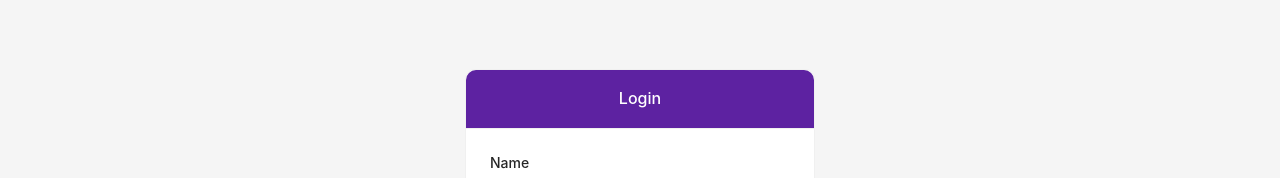
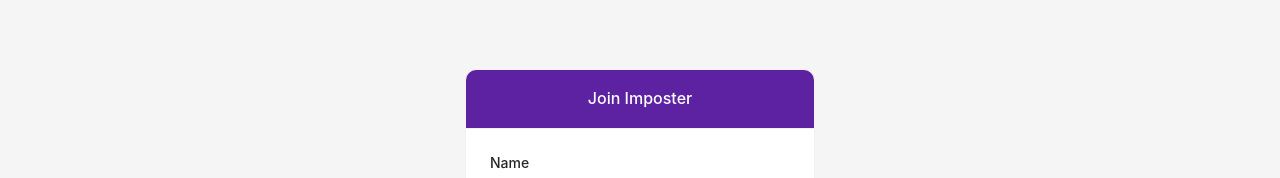
Before and after one commit to AbiramanK/webgame, a React (Create React App) app: page /game-rooms/1 in a window 1280 px wide. Shown: the part 208-386 px from the top of the page. Built offline with nearby package versions, Linux system fonts and the light colour scheme.

Commit message:
cosmetic changes

```diff
--- a/src/components/Matrix/Matrix.jsx
+++ b/src/components/Matrix/Matrix.jsx
@@ -80,7 +80,7 @@ export class Matrix extends React.Component {
                 :   <Cell isImposter={ false }
                         name={ location.name }
                         image={ location.image }
-                        isJackpot={ location._id === vars.location }
+                        isJackpot={ location._id === vars.round.tiles.current }
                         key={ index }
                     />
             matrix.push(cell)
--- a/src/components/Modelask/Answer.jsx
+++ b/src/components/Modelask/Answer.jsx
@@ -2,6 +2,8 @@ import React from "react";
 import { Modal, Button, Input } from "antd";
 import "./Answer.css";
 import { Colors } from "../../Colors";
+
+import { vars } from '../../SocketIO'
 
 class Answer extends React.Component {
   constructor(props) {
@@ -58,6 +60,7 @@ class Answer extends React.Component {
         width={700}
         maskClosable={ false }
       >
+        { !vars.player.isImposter && this.returnHeader() }
         <h3 style={{ color: "#000000" }}>
           { this.props.from.question }
         </h3>
@@ -82,6 +85,14 @@ class Answer extends React.Component {
       </div>
     )
   }
+
+  returnHeader = () => (
+    <h3 style={{ color: Colors.PRIMARY }}>
+      <span style={{ fontWeight: 400, color: 'black' }}>
+        The location is:
+      </span> { this.props.location.name }
+    </h3>
+  )
 
   returnButton = () => {
     const containerStyle = {
--- a/src/screens/Game/Game.jsx
+++ b/src/screens/Game/Game.jsx
@@ -517,6 +517,7 @@ export class Game extends React.Component {
     returnUIAnswer = () => {
         return (
             <Answer
+                location={ this.state.location }
                 from={ this.state.from }
                 handleAnswer={ this.handleAnswer }
                 handleCancel={ this.handleCancel }
--- a/src/screens/Host/Host.jsx
+++ b/src/screens/Host/Host.jsx
@@ -95,7 +95,7 @@ export class Host extends React.Component {
                 <div className={ styles['card-wrapper'] }>
                     <Card
                         className={ styles['birthmap-card'] }
-                        title="Login"
+                        title="Join Imposter"
                         bordered={true}
                         style={{ width: 350, paddingTop: 0, paddingBottom: 0 }}
                         headStyle={{ ...jsxStyles.cardHeader }}
--- a/src/screens/Join/Join.jsx
+++ b/src/screens/Join/Join.jsx
@@ -165,7 +165,7 @@ export class Login extends React.Component {
                 <div className={ styles['card-wrapper'] }>
                     <Card
                         className={ styles['birthmap-card'] }
-                        title="Login"
+                        title="Join Imposter"
                         bordered={true}
                         style={{ width: 350, paddingTop: 0, paddingBottom: 0 }}
                         headStyle={{ ...jsxStyles.cardHeader }}
```
